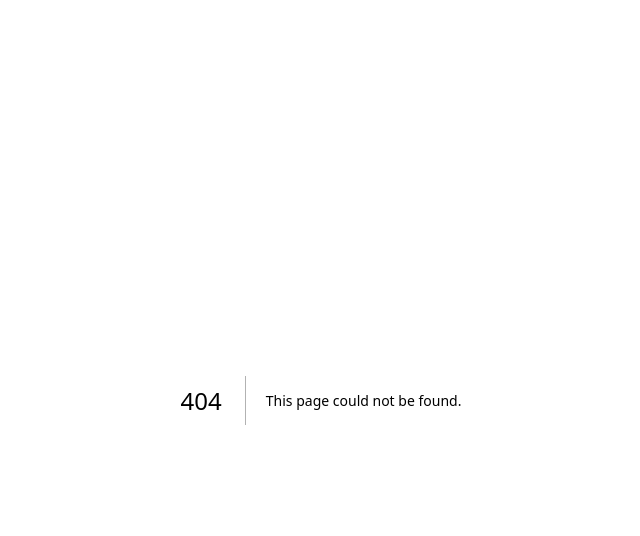
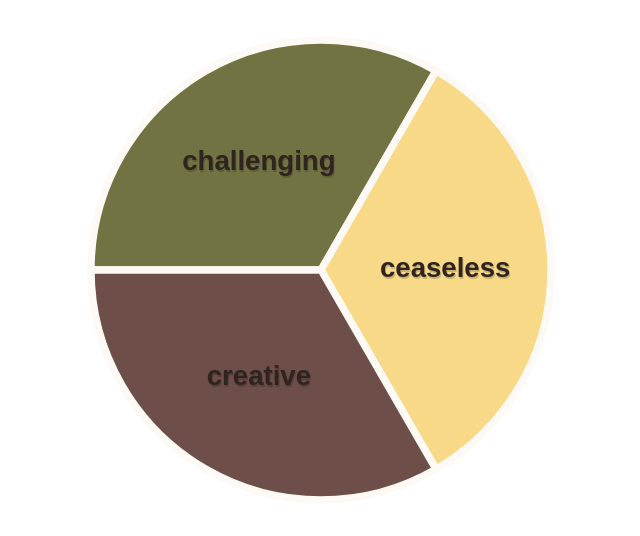
Before and after one commit to Untoc-Camp-2026/Untoc-backend, a Next.js app in the folder front/: page /untoc/chart in a window 1280 px wide. Before the commit this address had no page. Shown: the top 536 px of the page, without its empty margins (319-959 px from the left). Built offline with nearby package versions, Linux system fonts and the light colour scheme.

Commit message:
언톡 소개 페이지
언톡 소개 페이지 완성
원형 차트의 경우 따로 파일 만들어서 함.

```diff
--- a/front/src/pages/untoc/about.tsx
+++ b/front/src/pages/untoc/about.tsx
@@ -0,0 +1,78 @@
+'use client';
+
+import React from 'react';
+import Image from 'next/image';
+import Forest from '../../assets/images/untoc_background.png';
+import Navbar from '../../components/layout/Header';
+import Footer from '../../components/layout/Footer';
+import VisionChart from './chart';
+
+export default function UntocCampPage() {
+  return (
+    <div className="min-h-screen bg-[#FDFAF5]">
+      {/* 상단 이미지 영역 */}
+      <section className="relative h-screen w-full overflow-hidden">
+        <Image
+          src={Forest}
+          alt="Untoc background"
+          fill
+          priority
+          className="object-cover"
+        />
+
+        <div className="relative z-10">
+          <Navbar />
+        </div>
+      </section>
+
+      {/* 본문 영역 */}
+      <main className="pt-28 pb-24">
+        {/* ABOUT 영역 */}
+        <section className="max-w-[900px] mx-auto px-6 mb-24">
+          <h1 className="text-[#6B4E48] text-4xl md:text-5xl font-extrabold mb-[-18px] relative z-10 ml-6">
+            ABOUT UNTOC
+          </h1>
+
+          <div className="bg-[#F1EEEA] px-8 md:px-20 py-16 text-center">
+            <p className="text-black text-base md:text-lg leading-8">
+              UNTOC(Untouchable Ceaseless)은 부산대학교 정보컴퓨터공학부의 개발 동아리로,
+              프로그래밍을 배우고 함께 성장하는 개발자 커뮤니티입니다.
+            </p>
+
+            <p className="text-black text-base md:text-lg leading-8 mt-8">
+              코딩을 처음 시작하는 사람부터 다양한 프로젝트와 스터디를 경험해 본 사람까지
+              모두가 함께 배우고 성장할 수 있는 환경을 만들어가고 있습니다. 정기 스터디,
+              개발 캠프, 프로젝트, 해커톤, 알고리즘 학습 등 다양한 활동을 통해 실력을 키우고,
+              함께 협업하며 새로운 도전을 이어갑니다.
+            </p>
+
+            <p className="text-black text-base md:text-lg leading-8 mt-8">
+              UNTOC은 ‘끊임없는 창의적인 도전’이라는 비전 아래, 실패를 두려워하지 않고
+              배우며 성장하는 개발 문화를 지향합니다. 서로의 경험을 나누고 함께 문제를
+              해결하며 더 나은 개발자로 성장하는 것이 우리의 목표입니다.
+            </p>
+
+            <p className="text-black text-base md:text-lg leading-8 mt-10">
+              Chase Your Dreams. You can do anything with UNTOC.
+            </p>
+          </div>
+        </section>
+
+        {/* VISION 영역 */}
+        <section className="max-w-[1100px] mx-auto px-6">
+            <h2 className="text-[#6B4E48] text-4xl md:text-5xl font-extrabold mb-3">
+                UNTOC VISION
+            </h2>
+
+        <p className="text-[#9B827D] text-3xl md:text-5xl text-center mb-10">
+            “UNTOuchable Ceaseless”
+        </p>
+
+        <VisionChart />
+        </section>
+      </main>
+
+      <Footer />
+    </div>
+  );
+}
--- /dev/null
+++ b/front/src/pages/untoc/chart.tsx
@@ -0,0 +1,212 @@
+'use client';
+
+import React, { useEffect, useRef, useState } from 'react';
+
+type VisionKey = 'challenging' | 'creative' | 'ceaseless';
+
+const visionData: Record<
+  VisionKey,
+  {
+    label: string;
+    color: string;
+    description: string;
+    startAngle: number;
+    endAngle: number;
+  }
+> = {
+  challenging: {
+    label: 'challenging',
+    color: '#727343',
+    startAngle: -90,
+    endAngle: 30,
+    description:
+      '"도전"은 자신의 한계를 넘어서는 새로운 목표를 설정하고, 이를 달성하기 위해 노력하는 정신을 의미합니다. UNTOC의 부원은 끊임없이 더 어려운 문제에 도전하고, 스스로 성장하기 위해 학습하며, 때로는 동아리 내외의 코딩 대회에 참여해 자신의 역량을 시험해 봅니다. 이런 도전은 더 뛰어난 개발자가 될 수 있도록 돕습니다.',
+  },
+  ceaseless: {
+    label: 'ceaseless',
+    color: '#F7D988',
+    startAngle: 30,
+    endAngle: 150,
+    description:
+      '"끊임없는"은 코딩과 문제 해결에 대한 지속적인 열정과 노력을 의미합니다. UNTOC은 프로그래밍 언어를 배우거나 복잡한 알고리즘 문제를 해결할 때, 어려움에 직면하더라도 포기하지 않고 계속해서 시도하는 태도를 중요하게 생각합니다. ',
+  },
+  creative: {
+    label: 'creative',
+    color: '#6D4E48',
+    startAngle: 150,
+    endAngle: 270,
+    description:
+      '"창의"는 코딩에서 독창적인 아이디어와 혁신적인 방법을 적용하는 능력을 뜻합니다. UNTOC은 단순히 기존의 코드나 해결 방식을 반복하는 것이 아니라, 새로운 문제 해결 방법을 탐구하고, 효율적인 코드를 작성하는 것을 장려합니다. 창의력은 복잡한 프로젝트를 보다 간단하고 효율적으로 완성할 수 있는 열쇠가 됩니다.',
+  },
+};
+
+function polarToCartesian(cx: number, cy: number, r: number, angle: number) {
+  const rad = ((angle - 90) * Math.PI) / 180;
+
+  return {
+    x: cx + r * Math.cos(rad),
+    y: cy + r * Math.sin(rad),
+  };
+}
+
+function describeArc(
+  cx: number,
+  cy: number,
+  r: number,
+  startAngle: number,
+  endAngle: number
+) {
+  const start = polarToCartesian(cx, cy, r, endAngle);
+  const end = polarToCartesian(cx, cy, r, startAngle);
+  const largeArcFlag = endAngle - startAngle <= 180 ? '0' : '1';
+
+  return [
+    `M ${cx} ${cy}`,
+    `L ${start.x} ${start.y}`,
+    `A ${r} ${r} 0 ${largeArcFlag} 0 ${end.x} ${end.y}`,
+    'Z',
+  ].join(' ');
+}
+
+function getLabelPosition(
+  cx: number,
+  cy: number,
+  r: number,
+  startAngle: number,
+  endAngle: number
+) {
+  const midAngle = (startAngle + endAngle) / 2;
+  return polarToCartesian(cx, cy, r, midAngle);
+}
+
+function getRotation(selected: VisionKey | null) {
+  if (!selected) return 0;
+
+  const item = visionData[selected];
+  const midAngle = (item.startAngle + item.endAngle) / 2;
+
+  return -midAngle + 90;
+}
+
+export default function VisionChart() {
+  const [selected, setSelected] = useState<VisionKey | null>(null);
+  const [showText, setShowText] = useState(true);
+  const [isRotating, setIsRotating] = useState(false);
+
+  const timerRef = useRef<NodeJS.Timeout | null>(null);
+
+  const rotation = getRotation(selected);
+  const keys = Object.keys(visionData) as VisionKey[];
+
+  const handleClick = (key: VisionKey) => {
+    if (timerRef.current) {
+      clearTimeout(timerRef.current);
+    }
+
+    setShowText(false);
+    setIsRotating(true);
+    setSelected(key);
+
+    timerRef.current = setTimeout(() => {
+      setIsRotating(false);
+      setShowText(true);
+    }, 700);
+  };
+
+  useEffect(() => {
+    return () => {
+      if (timerRef.current) {
+        clearTimeout(timerRef.current);
+      }
+    };
+  }, []);
+
+  return (
+    <div
+      className={`mt-10 flex items-center transition-all duration-700 ${
+        selected ? 'justify-center gap-12' : 'justify-center'
+      }`}
+    >
+      {/* 차트 */}
+      <div
+        className={`transition-all duration-700 ${
+          selected ? 'w-[430px] h-[430px]' : 'w-[460px] h-[460px]'
+        }`}
+      >
+        <svg viewBox="0 0 500 500" className="w-full h-full overflow-visible">
+          <g
+            style={{
+              transform: `rotate(${rotation}deg)`,
+              transformOrigin: '250px 250px',
+              transition: 'transform 0.7s ease',
+            }}
+          >
+            {keys.map((key) => {
+              const item = visionData[key];
+              const isSelected = selected === key;
+              const isDimmed = selected !== null && selected !== key;
+              const labelPos = getLabelPosition(
+                250,
+                250,
+                135,
+                item.startAngle,
+                item.endAngle
+              );
+
+              return (
+                <g
+                  key={key}
+                  onClick={() => handleClick(key)}
+                  className="cursor-pointer"
+                >
+                  <path
+                    d={describeArc(
+                      250,
+                      250,
+                      250,
+                      item.startAngle,
+                      item.endAngle
+                    )}
+                    fill={isDimmed ? '#C9C6BF' : item.color}
+                    stroke="#FDFAF5"
+                    strokeWidth="8"
+                    className="transition-all duration-500 hover:brightness-105"
+                  />
+
+                  <text
+                    x={labelPos.x}
+                    y={labelPos.y}
+                    textAnchor="middle"
+                    dominantBaseline="middle"
+                    transform={`rotate(${-rotation}, ${labelPos.x}, ${labelPos.y})`}
+                    className="select-none text-[30px] font-extrabold transition-opacity duration-300"
+                    fill={isSelected ? '#FFFFFF' : isDimmed ? '#7F7A76' : '#2F241F'}
+                    opacity={showText && !isRotating ? 1 : 0}
+                    style={{
+                      textShadow: '1px 2px 0 rgba(0,0,0,0.18)',
+                    }}
+                  >
+                    {item.label}
+                  </text>
+                </g>
+              );
+            })}
+          </g>
+        </svg>
+      </div>
+
+      {/* 설명 박스 */}
+      {selected && (
+        <div className="w-[520px] h-[550px] rounded-2xl bg-[#FFF6CF] px-12 py-10 shadow-[0_0_45px_rgba(242,223,145,0.55)] transition-all duration-500">
+            <p
+                className={`text-[#6B514A] text-2xl leading-[2.1] font-medium transition-opacity duration-300 ${
+                    showText && !isRotating ? 'opacity-100' : 'opacity-0'
+                    }`}
+                >
+                {visionData[selected].description}
+            </p>
+        </div>
+    )}
+        </div>
+  );
+}
```
